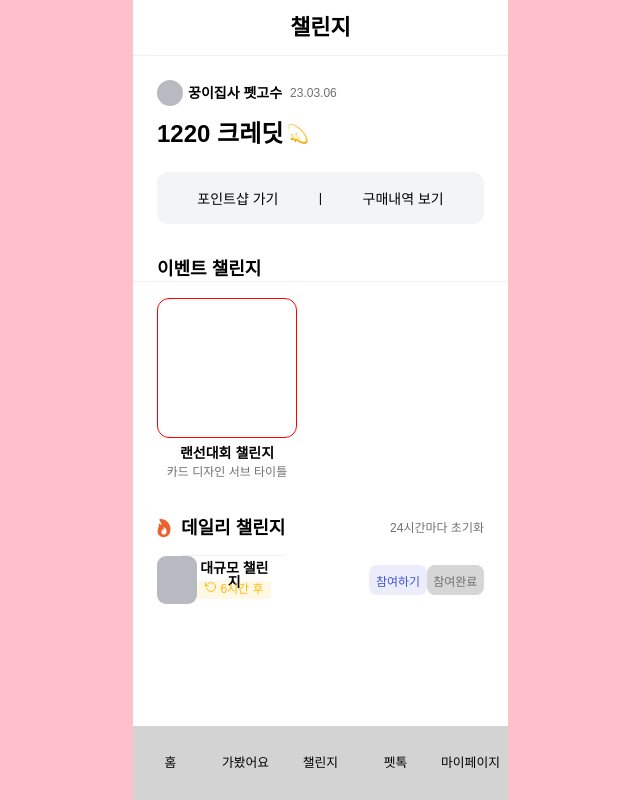
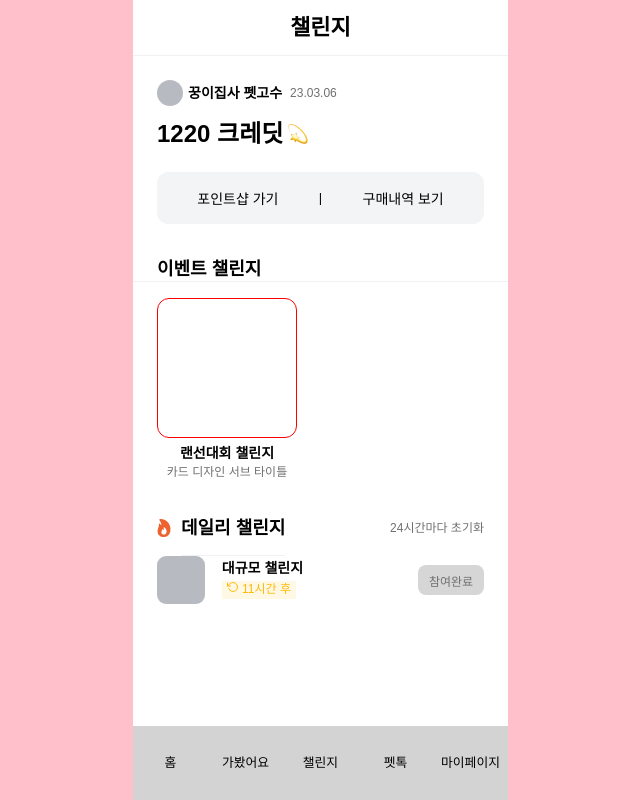
Before and after one commit to azure0929/Petnuri, a React (Vite) app: page /challenge in a window 1280 px wide. Both pictures are taken after a click on the button "참여하기". Shown: the whole page, without its empty margins (472-1112 px from the left). Built offline with nearby package versions, Linux system fonts and the light colour scheme.

Commit message:
#2 Feat:time 추가, 챌린지 버튼 기능 추가

```diff
--- a/src/pages/challenge/index.tsx
+++ b/src/pages/challenge/index.tsx
@@ -1,7 +1,7 @@
 import MainTab from "@/components/MainTab";
 import Background from "@/components/Background";
 import styles from '@/styles/challenge.module.scss'
-import { useRef } from "react";
+import { useRef, useState, useEffect } from "react";
 import fireImage from '/fire.png'
 import creditImage from '/credit.png'
 import { FiRotateCcw } from 'react-icons/fi'
@@ -12,6 +12,28 @@ import { bottomSheetState } from "@/store";
 const Challenge = () => {
   const scrollRef = useRef(null);
   const setBottomIsOpen = useSetRecoilState(bottomSheetState);
+  const [hour,setHour] = useState(0);
+  const [participated, setParticipated] = useState(false);
+
+  useEffect(() => {
+    const intervalId = setInterval(() => {
+      const now = new Date();
+      const nextDay = new Date(now);
+      nextDay.setDate(now.getDate() + 1);
+      nextDay.setHours(0, 0, 0, 0);
+
+      let diffInMs = nextDay.getTime() - now.getTime();
+      let diffInHours = Math.floor(diffInMs / (1000 * 60 * 60));
+
+      setHour(diffInHours);
+
+      if (diffInHours === 24) {
+        setParticipated(false);
+      }
+    }, 1000);
+
+    return () => clearInterval(intervalId);
+}, []);
 
   const handleWheel = (e: React.WheelEvent<HTMLDivElement>) => {
     if (!scrollRef.current) return;
@@ -76,10 +98,23 @@ const Challenge = () => {
             <div className={styles.img}></div>
             <div className={styles.main}>
               <div className={styles.title}>대규모 챌린지</div>
-              <div className={styles.time}><FiRotateCcw/> 6시간 후 </div>
+              <div className={styles.time}><FiRotateCcw/> {hour}시간 후 </div>
             </div>
-            <button className={styles.participate_on}>참여하기</button>
-            <button className={styles.participate_off}>참여완료</button>
+            {/* f5시 참여완료를 참여하기로 바뀌지 않게 하려면 백엔드 필요  */}
+            {participated ? (
+              <button
+                className={styles.participate_off}
+                onClick={() => setParticipated(false)}
+                disabled
+                >
+                참여완료</button>
+              ) : (
+              <button
+                className={styles.participate_on}
+                onClick={() => setParticipated(true)}
+                >
+                참여하기</button>
+              )}
           </div>
         </div>
         <div className={styles.bonus}>
```
